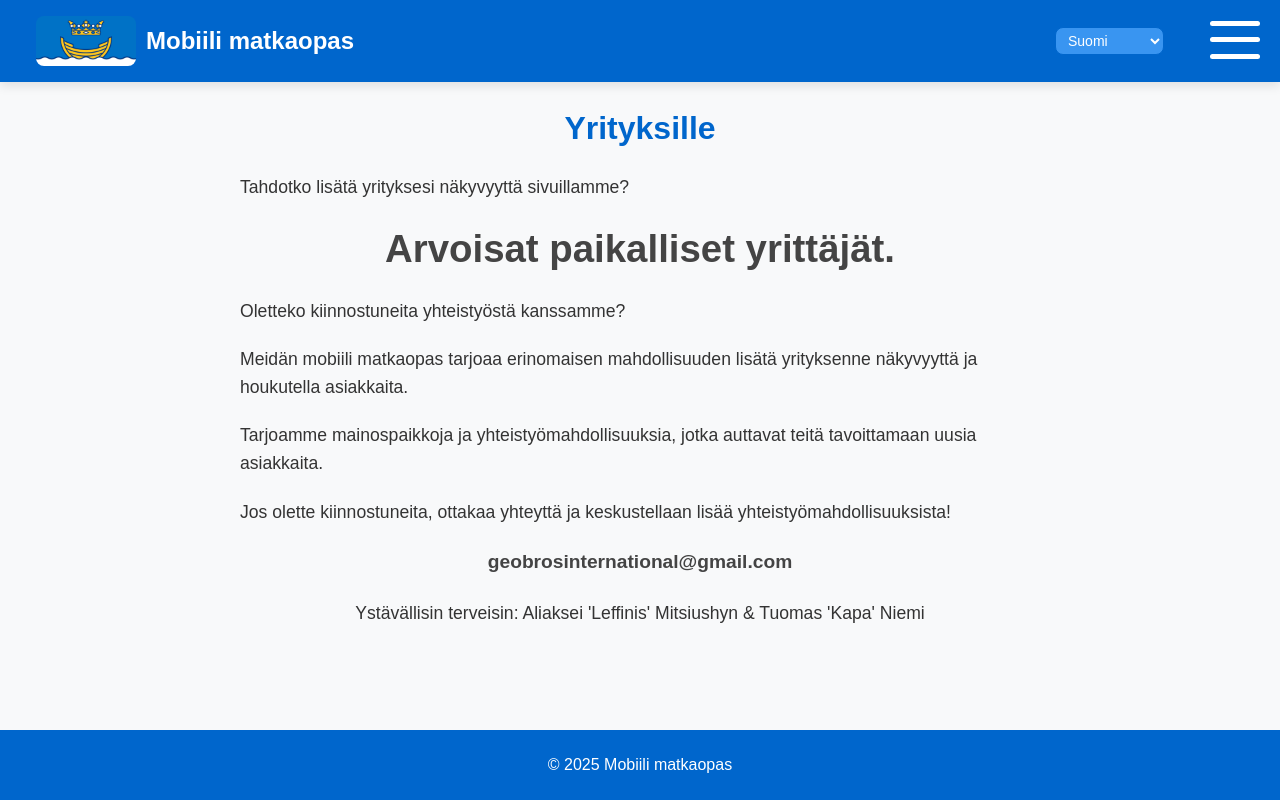
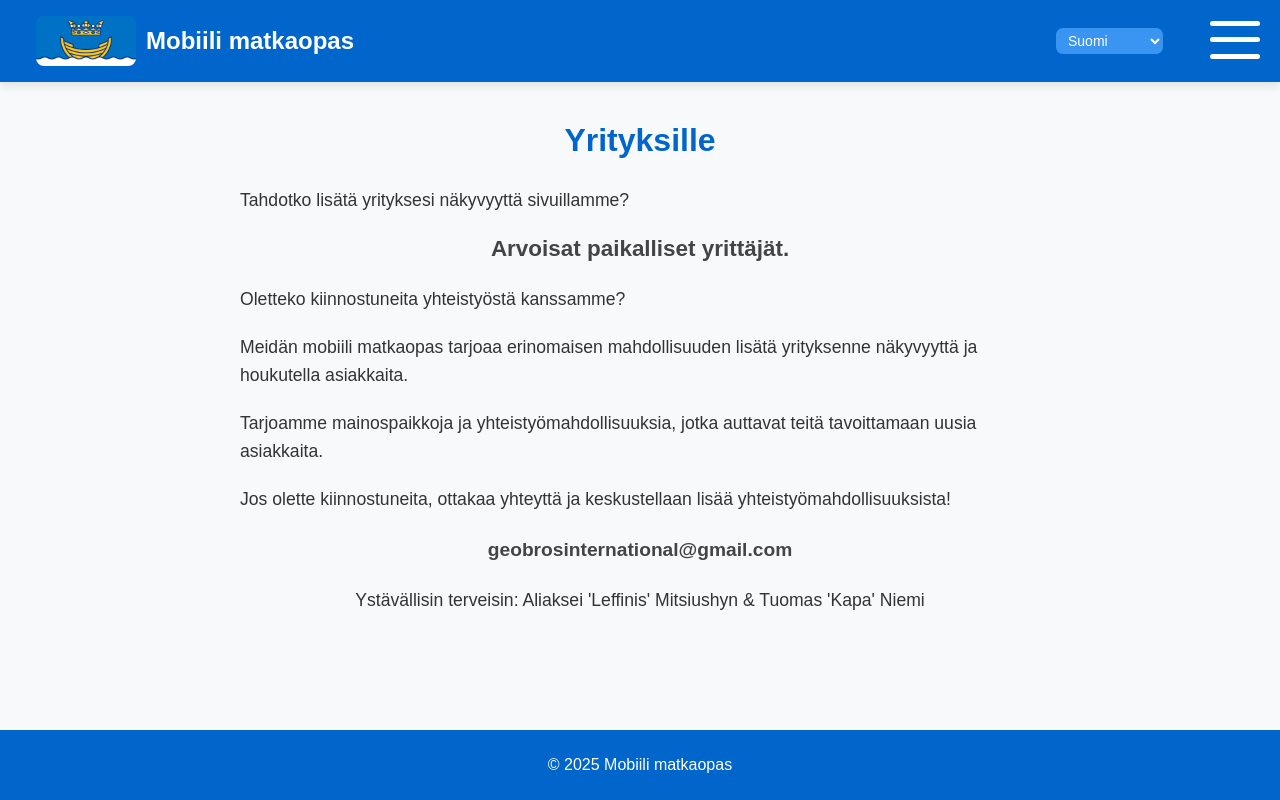
Before and after one commit to Leffinis/mobiili-opas, a React (Vite) app: page /yrityksille in a window 1280 px wide. Built offline with nearby package versions, Linux system fonts and the light colour scheme.

Commit message:
some fixes

```diff
--- a/src/App.css
+++ b/src/App.css
@@ -283,6 +283,7 @@ main p {
 }
 
 .tietoa-page h2 {
+  text-align: justify;
   text-align: center;
   font-size: 2rem;
   color: #0066cc;
--- a/src/pages/Yrityksille.jsx
+++ b/src/pages/Yrityksille.jsx
@@ -10,7 +10,7 @@ const Yrityksille = () => {
         {t.yrityksille_2}
       </p>
 
-        <h1>{t.yrityksille_3}</h1>
+        <h3>{t.yrityksille_3}</h3>
         <p>{t.yrityksille_4}</p>
         <p>{t.yrityksille_5}</p>
         <p>{t.yrityksille_6}</p>
```
